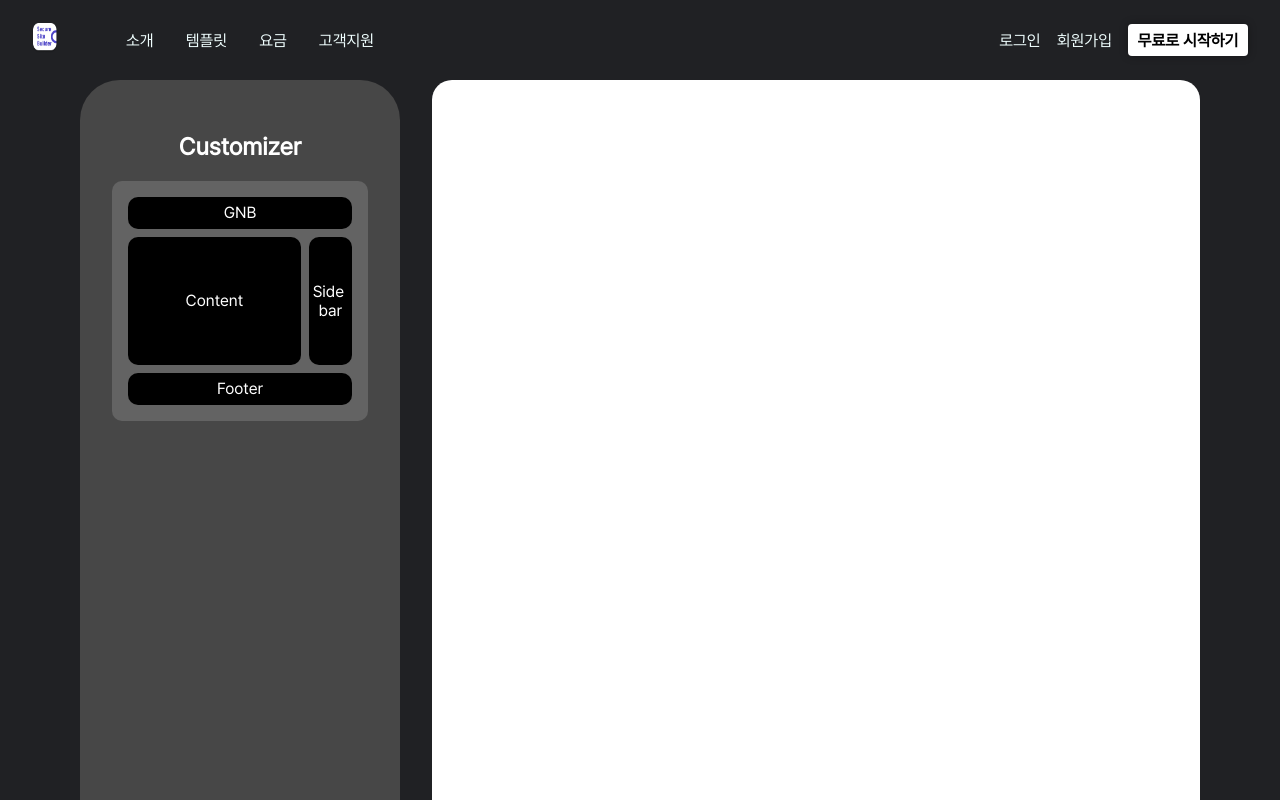
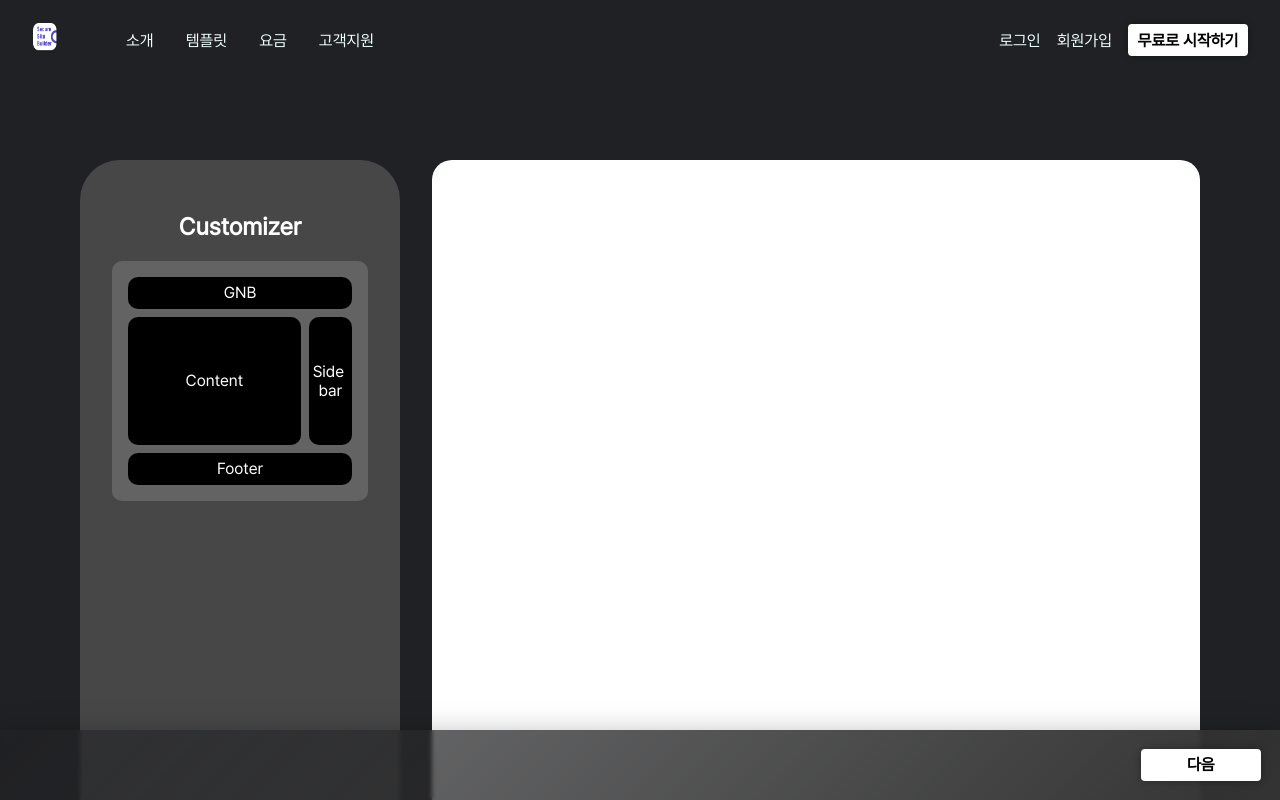
Before and after one commit to oen0thera/Secure-Site-Builder, a React (Vite) app in the folder sab-front/: page /custom in a window 1280 px wide. Shown: the top 800 px of the page. Built offline with nearby package versions, Linux system fonts and the light colour scheme.

Commit message:
feat : Stage 섹션 구현, 다음 단계 버튼 호버링
1. Stage 섹션 구현
2. 다음 단계 버튼 호버링

```diff
--- a/sab-front/src/pages/Custom/Custom.tsx
+++ b/sab-front/src/pages/Custom/Custom.tsx
@@ -10,6 +10,8 @@ import CustomContentRenderer from "@/pages/Custom/CustomRenderer/Content/CustomC
 import Icon from "@/components/Icon/Icon";
 import { IconColor, IconSize, IconSrc } from "@/types/components/Icon.type";
 import CustomSidebarRenderer from "@/pages/Custom/CustomRenderer/Sidebar/CustomSidebarRenderer";
+import Button from "@/components/Button/Button";
+import { ButtonSize } from "@/types/components/Button.type";
 export default function Custom() {
   const [selectedComponentPositions, setSelectedComponentPositions] =
     useState<ComponentPositions>({
@@ -22,6 +24,8 @@ export default function Custom() {
   const [onGnbDrag, setOnGnbDrag] = useState(false);
   const [onContentDrag, setOnContentDrag] = useState(false);
   const [onSidebarDrag, setOnSidebarDrag] = useState(false);
+
+  const STAGE_LIST = ["SELECT", "CUSTOMIZE"];
 
   const handleCustomDrag = ({ isDragging, type }: handleCustomDragParam) => {
     switch (type) {
@@ -134,6 +138,12 @@ export default function Custom() {
         onDragOver={(e) => e.preventDefault()}
         onDrop={handleDrop}
       >
+        <section className={styles.stage_section}>
+          <div className={styles.stage_components}>
+            <Button size={ButtonSize.SMALL} content="다음" onClick={() => {}} />
+          </div>
+        </section>
+
         <section className={styles.custom_section}>
           <div className={styles.custom_components}>
             <h2>Customizer</h2>
--- a/sab-front/src/pages/Custom/custom.module.scss
+++ b/sab-front/src/pages/Custom/custom.module.scss
@@ -8,13 +8,33 @@
   z-index: 200;
   background: linear-gradient(135deg, #0000009a, #333333);
 }
+.stage_section {
+  width: 100%;
+  bottom: 0;
+  display: flex;
+  gap: 2em;
+  position: fixed;
+  z-index: 10;
+}
+.stage_components {
+  width: 100%;
+  background: linear-gradient(135deg, #2021249a, #333333);
+  backdrop-filter: blur(2px);
+  -webkit-backdrop-filter: blur(2px);
+  box-shadow: 0 8px 32px 0 rgba(0, 0, 0, 0.37);
+  color: white;
+  display: flex;
+  flex-direction: column;
+  align-items: flex-end;
+  padding: 1.2em;
+}
 .custom {
   display: flex;
   flex-direction: column;
   height: 100%;
 }
 .custom_section {
-  margin: 5em;
+  margin: 10em 5em;
   height: 100%;
   display: flex;
   gap: 2em;
```
